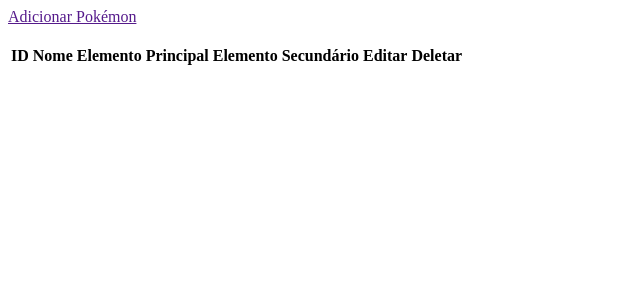
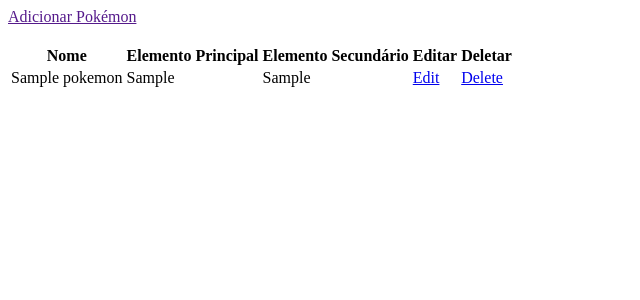
Before and after one commit to Marceometry/Pokemon-Team-Crud, a PHP site: page / in a window 1280 px wide. Shown: the top 300 px of the page, without its empty margins (0-640 px from the left). Run offline with PHP 8.4, Linux system fonts and the light colour scheme; tables that the repository leaves empty or names only in its code hold one stand-in row (values such as "Sample post"); lists and menus that the app fills with data are empty.

Commit message:
read now functional

```diff
--- a/app/model/TeamDao.php
+++ b/app/model/TeamDao.php
@@ -16,6 +16,15 @@
         }
 
         public function read(){
+            $sql = 'SELECT * FROM pokemon';
+
+            $stmt = Connection::getConn()->prepare($sql);
+            $stmt->execute();
+
+            if($stmt->rowCount() > 0):
+                $result = $stmt->fetchAll(\PDO::FETCH_ASSOC);
+                return $result;
+            endif;
 
         }
 
--- a/index.php
+++ b/index.php
@@ -8,7 +8,13 @@ $pokemon->setElemFirst('grama');
 $pokemon->setElemSecond('veneno');
 
 $pokemonDao = new \App\Model\TeamDao();
-$pokemonDao->create($pokemon);
+$pokemonDao->read();
+
+// foreach($pokemonDao->read() as $pokemon):
+//     echo $pokemon['name']."<br>".$pokemon['elem_first']."<br>".$pokemon['elem_second'];
+// else:
+//     [];
+// endforeach
 
 ?>
 
@@ -23,8 +29,18 @@ $pokemonDao->create($pokemon);
         <table>
 
         <tr>
-            <th>ID</th> <th>Nome</th> <th>Elemento Principal</th> <th>Elemento Secundário</th> <th>Editar</th> <th>Deletar</th>
+            <th>Nome</th> <th>Elemento Principal</th> <th>Elemento Secundário</th> <th>Editar</th> <th>Deletar</th>
         </tr>
+        <?php
+            foreach($pokemonDao->read() as $pokemon) {
+                echo "<tr>";
+                echo "<td>".$pokemon['name']."</td>";
+                echo "<td>".$pokemon['elem_first']."</td>";
+                echo "<td>".$pokemon['elem_second']."</td>";
+                echo "<td><a href='edit.php?id=$pokemon[id]'>Edit</a></td>";
+                echo "<td><a href='delete.php?id=$pokemon[id]'>Delete</a></td></tr>";
+            }
+        ?>
 
         </table>
     </body>
```
